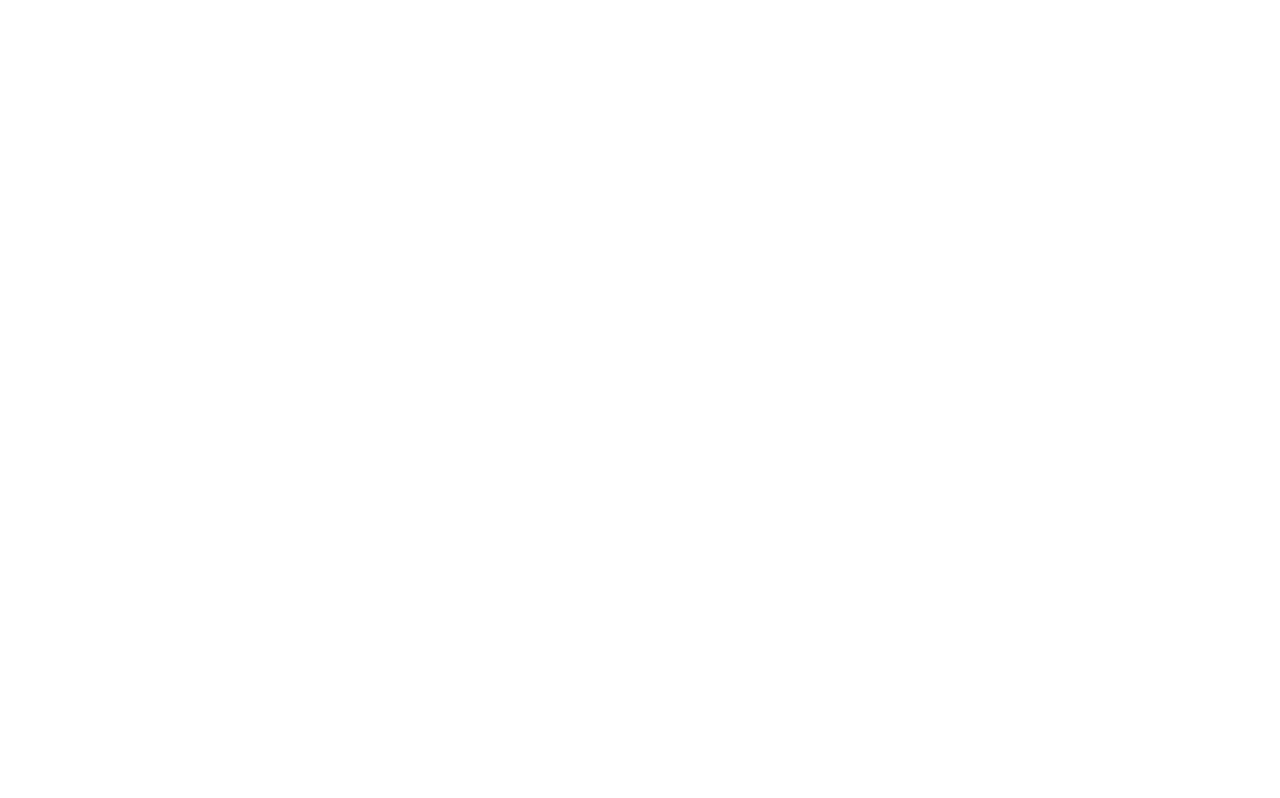
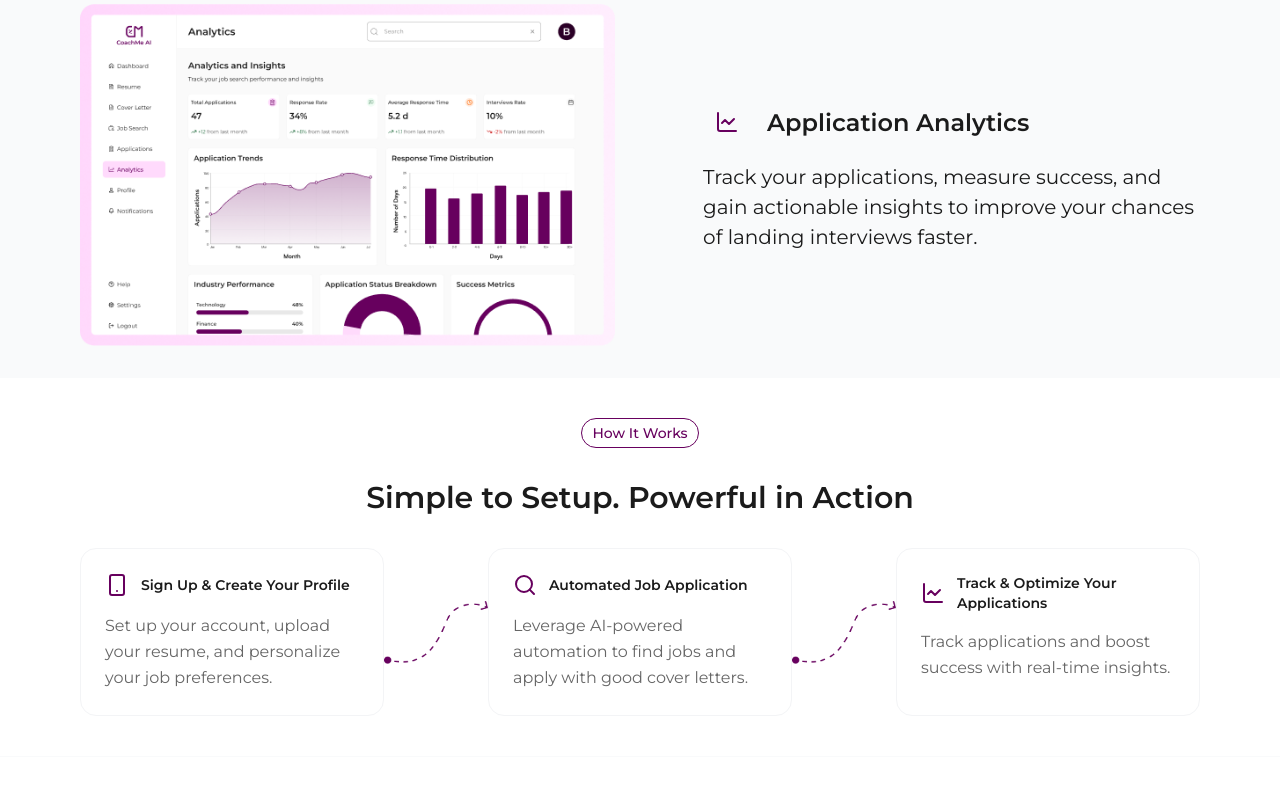
Before and after one commit to TheSkillGarage/coachme_ai, a React (Vite) app: page / in a window 1280 px wide. Shown: the part 2645-3443 px from the top of the page. Before the commit the page ends 1546 px from the top, so only its background shows below. Built offline with nearby package versions, Linux system fonts and the light colour scheme.

Commit message:
added how it works section

```diff
--- a/src/pages/landing/features/index.tsx
+++ b/src/pages/landing/features/index.tsx
@@ -114,7 +114,7 @@
 
 const FeaturesSection: React.FC = () => {
     return (
-        <section id="features" className="py-12 sm:py-16 md:py-20 lg:py-24 bg-white">
+        <section id="features" className="pt-12 sm:py-16 md:py-20 lg:py-8">
             <div className="mx-auto max-w-7xl px-4 sm:px-6 lg:px-20">
                 {/* Header */}
                 <div className="text-center mb-10 sm:mb-14 lg:mb-16 px-4 sm:px-0">
--- a/src/pages/landing/hero/index.tsx
+++ b/src/pages/landing/hero/index.tsx
@@ -7,6 +7,7 @@
 const HeroSection: React.FC = () => {
   return (
     <section
+      id='home'
       className="bg-[linear-gradient(90.1deg,#FFD3FB_-62.27%,#FFFFFF_51.24%,#FFFFFF_96.02%)]
          flex flex-col items-center justify-center
          p-5 md:p-20
--- /dev/null
+++ b/src/pages/landing/howitworks/index.tsx
@@ -0,0 +1,118 @@
+import React from 'react';
+import { Card } from '../../../components/ui/card';
+import { Badge } from '../../../components/ui/badge';
+import { Smartphone, Search, LineChart } from 'lucide-react';
+import ArrowConnector from '../../../assets/Arrow 6.png';
+import MobileConnectorImg from '../../../assets/Arrow 6 (1).png';
+
+interface WorkStep {
+    id: number;
+    icon: React.ElementType;
+    title: string;
+    description: string;
+}
+
+const workSteps: WorkStep[] = [
+    {
+        id: 1,
+        icon: Smartphone,
+        title: 'Sign Up & Create Your Profile',
+        description:
+            'Set up your account, upload your resume, and personalize your job preferences.',
+    },
+    {
+        id: 2,
+        icon: Search,
+        title: 'Automated Job Application',
+        description:
+            'Leverage AI-powered automation to find jobs and apply with good cover letters.',
+    },
+    {
+        id: 3,
+        icon: LineChart,
+        title: 'Track & Optimize Your Applications',
+        description: 'Track applications and boost success with real-time insights.',
+    },
+];
+
+// --- Step Card ---
+const WorkStepCard: React.FC<{ step: WorkStep }> = ({ step }) => {
+    const Icon = step.icon;
+    return (
+        <Card className="p-6 flex flex-col h-full border border-gray-100 shadow-none text-left">
+            <div className="flex items-center mb-4">
+                <Icon className="w-6 h-6 mr-3 text-primary-500 flex-shrink-0" />
+                <h3 className="text-sm sm:text-sm font-semibold text-grey-500">
+                    {step.title}
+                </h3>
+            </div>
+            <p className="text-grey-300 leading-relaxed text-sm sm:text-base">
+                {step.description}
+            </p>
+        </Card>
+    );
+};
+
+// --- Connectors ---
+const DesktopConnector: React.FC = () => (
+    <div className="hidden md:flex items-center justify-center h-full">
+        <img
+            src={ArrowConnector}
+            alt="Desktop connector arrow"
+            className="w-20 md:w-20 lg:w-26 object-contain mx-auto"
+        />
+    </div>
+);
+
+const MobileConnector: React.FC = () => (
+    <div className="flex md:hidden items-center justify-center w-full my-4">
+        <img
+            src={MobileConnectorImg}
+            alt="Mobile connector arrow"
+            className="w-30 sm:w-40  object-contain mx-auto"
+        />
+    </div>
+);
+
+// --- Main Component ---
+const HowItWorks: React.FC = () => {
+    return (
+        <section id='how-it-works' className="bg-white py-10 sm:py-10 lg:py-10 h-auto">
+            <div className="mx-auto max-w-7xl px-4 sm:px-6 lg:px-20">
+                {/* Header */}
+                <div className="text-center mb-4 sm:mb-8">
+                    <Badge className="mb-4 sm:mb-6 bg-transparent border border-primary-500 text-primary-500">
+                        How It Works
+                    </Badge>
+                    <h2 className="mt-2 text-2xl sm:text-3xl font-semibold text-grey-500">
+                        Simple to Setup. Powerful in Action
+                    </h2>
+                </div>
+
+                {/* Steps + Arrows */}
+                {/* --- Desktop layout--- */}
+                <div className="hidden md:grid grid-cols-[1fr_auto_1fr_auto_1fr] items-start gap-0">
+                    <WorkStepCard step={workSteps[0]} />
+                    <DesktopConnector />
+                    <WorkStepCard step={workSteps[1]} />
+                    <DesktopConnector />
+                    <WorkStepCard step={workSteps[2]} />
+                </div>
+
+                {/* --- Mobile layout --- */}
+                <div className="flex flex-col items-center md:hidden">
+                    {workSteps.map((step, index) => (
+                        <React.Fragment key={step.id}>
+                            <div className="w-full max-w-sm">
+                                <WorkStepCard step={step} />
+                            </div>
+                            {index < workSteps.length - 1 && <MobileConnector />}
+                        </React.Fragment>
+                    ))}
+                </div>
+            </div>
+        </section>
+    );
+};
+
+export default HowItWorks;
--- a/src/pages/landing/index.tsx
+++ b/src/pages/landing/index.tsx
@@ -1,6 +1,8 @@
 import HelmetLayout, { type HelmetProps } from '../../layouts/helmetlayout';
 import PageLayout from '../../layouts/pageslayout';
+import FeaturesSection from './features';
 import HeroSection from './hero';
+import HowItWorks from './howitworks';
 export default function Main() {
     const tags: HelmetProps = {
         pageTitle: 'Home',
@@ -10,6 +12,8 @@
         <HelmetLayout {...tags}>
             <PageLayout>
                 <HeroSection />
+                <FeaturesSection />
+                <HowItWorks />
             </PageLayout>
         </HelmetLayout>
     )
```
Also changed, not shown: src/assets/Arrow 6 (1).png (added), src/assets/Arrow 6.png (added).
